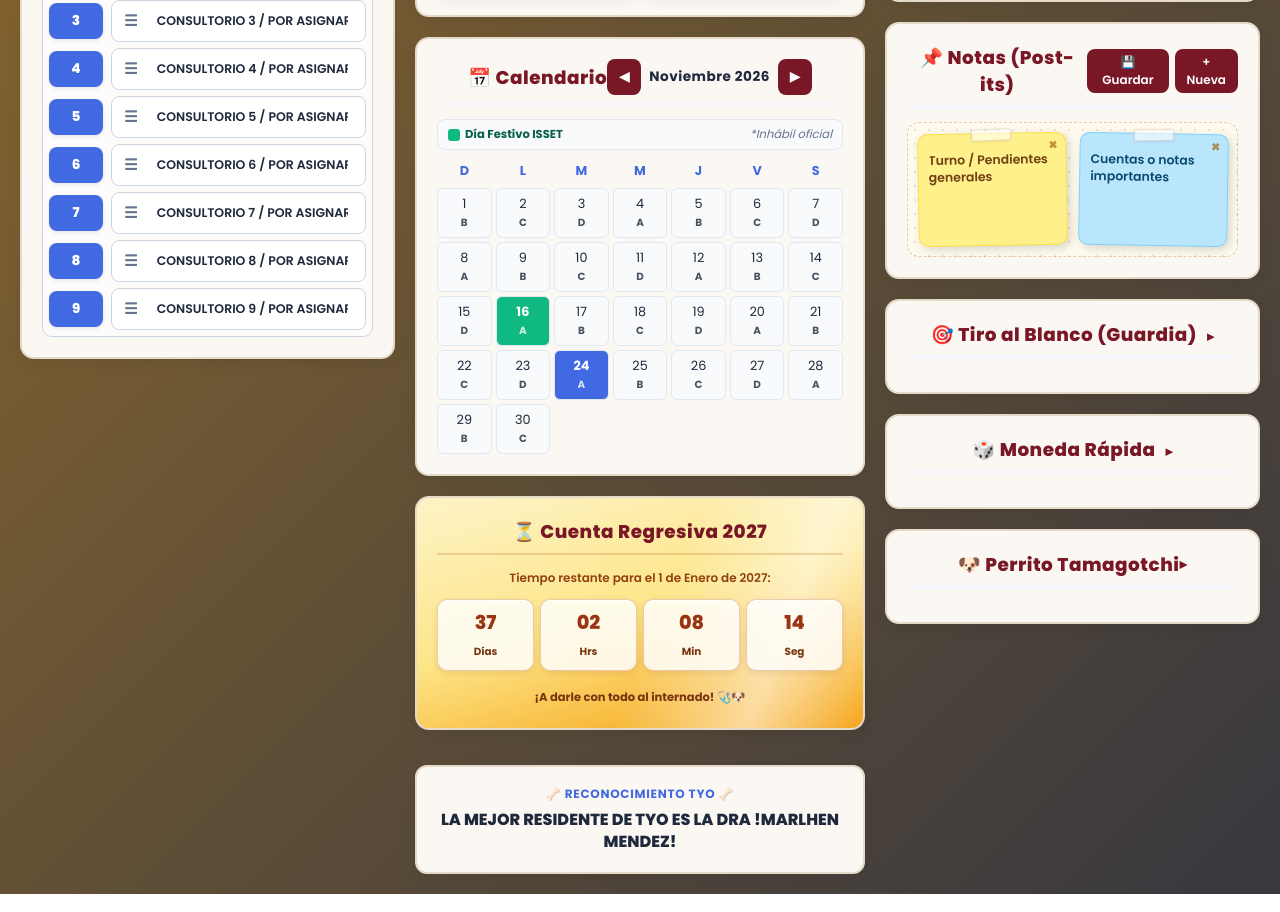
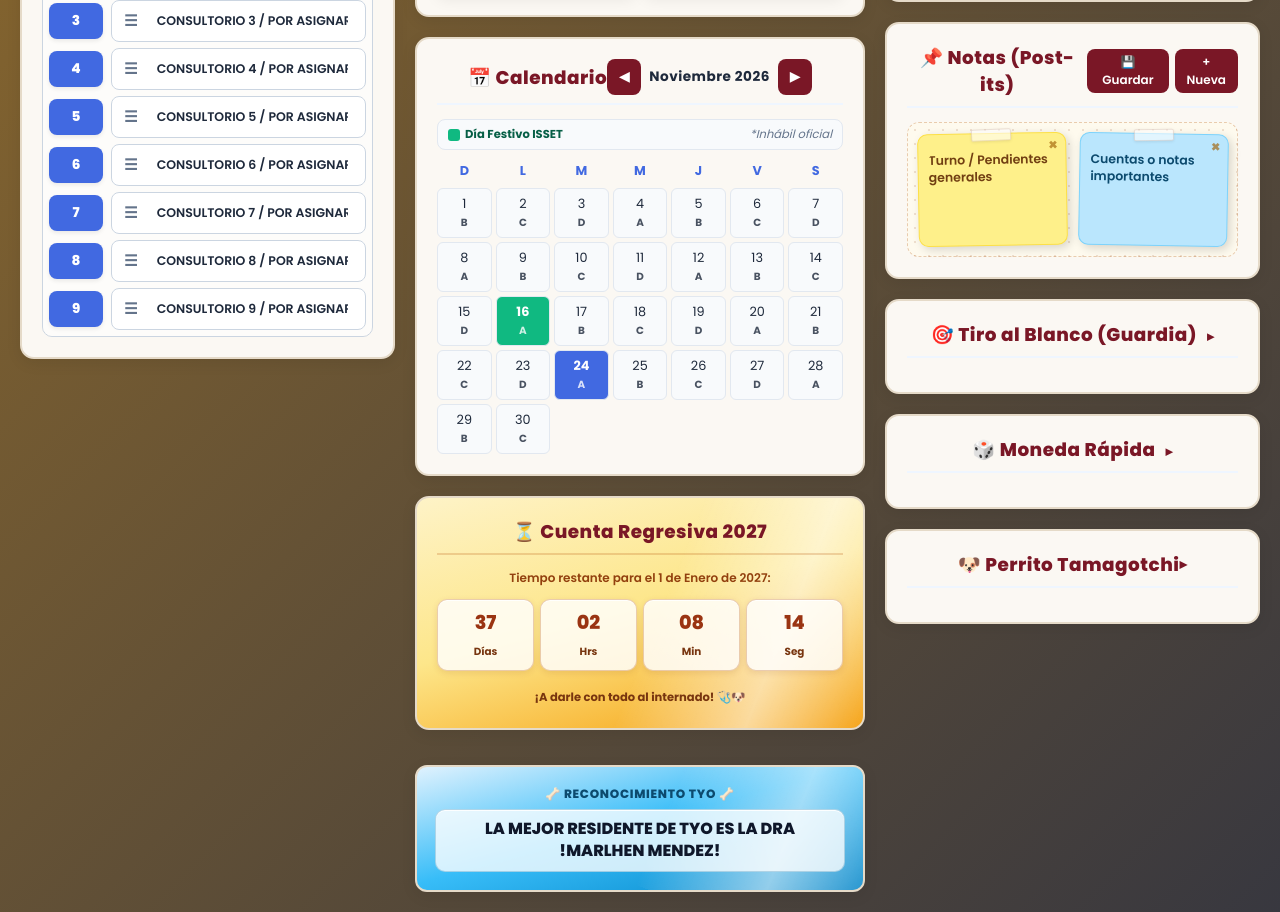
Before and after one commit to cirugiacemi-art/perrito2, a plain HTML site: page index.html in a window 1280 px wide. Shown: the part 864-1776 px from the top of the page. Drawn offline with Linux system fonts and the light colour scheme; no server answers.

Commit message:
Update index.html

```diff
--- a/index.html
+++ b/index.html
@@ -1281,6 +1281,95 @@ div[class*="postit-green"] {
   background-color: #A7F3D0 !important;
   border-color: #34D399 !important;
   color: #065F46 !important;
+}
+
+/* Cuadro azul brillante para Reconocimiento TYO */
+.reconocimiento-azul-card {
+  position: relative;
+  overflow: hidden;
+  background: linear-gradient(165deg, #E0F2FE 0%, #38BDF8 48%, #0284C7 100%) !important;
+  border: 2px solid #0369A1 !important;
+  box-shadow:
+    inset 0 2px 0 rgba(255, 255, 255, 0.75),
+    0 6px 18px rgba(2, 132, 199, 0.28),
+    0 0 14px rgba(56, 189, 248, 0.28) !important;
+  animation: pulsoBrilloAzul 3.2s ease-in-out infinite;
+}
+
+.reconocimiento-azul-card::after {
+  content: "";
+  position: absolute;
+  top: -40%;
+  left: -75%;
+  width: 55%;
+  height: 180%;
+  background: linear-gradient(
+    90deg,
+    rgba(255, 255, 255, 0) 0%,
+    rgba(255, 255, 255, 0.55) 50%,
+    rgba(255, 255, 255, 0) 100%
+  );
+  transform: rotate(22deg);
+  animation: barridoBrilloAzul 3.8s ease-in-out infinite;
+  pointer-events: none;
+}
+
+.reconocimiento-azul-subtitulo {
+  position: relative;
+  z-index: 1;
+  font-size: 0.75rem;
+  font-weight: 800;
+  text-transform: uppercase;
+  letter-spacing: 0.06em;
+  color: #0C4A6E;
+  margin-bottom: 6px;
+}
+
+.reconocimiento-azul-texto {
+  position: relative;
+  z-index: 1;
+  font-size: 1rem;
+  font-weight: 800;
+  color: #0F172A;
+  background: rgba(255, 255, 255, 0.78);
+  border: 1px solid rgba(3, 105, 161, 0.24);
+  border-radius: 10px;
+  padding: 8px 10px;
+  line-height: 1.4;
+  box-shadow: inset 0 1px 0 rgba(255, 255, 255, 0.9);
+}
+
+@keyframes barridoBrilloAzul {
+  0% {
+    left: -75%;
+    opacity: 0;
+  }
+  20% {
+    opacity: 1;
+  }
+  55% {
+    left: 135%;
+    opacity: 1;
+  }
+  100% {
+    left: 135%;
+    opacity: 0;
+  }
+}
+
+@keyframes pulsoBrilloAzul {
+  0%, 100% {
+    box-shadow:
+      inset 0 2px 0 rgba(255, 255, 255, 0.75),
+      0 6px 16px rgba(2, 132, 199, 0.26),
+      0 0 10px rgba(56, 189, 248, 0.22);
+  }
+  50% {
+    box-shadow:
+      inset 0 2px 0 rgba(255, 255, 255, 0.92),
+      0 8px 22px rgba(2, 132, 199, 0.42),
+      0 0 20px rgba(125, 211, 252, 0.48);
+  }
 }
 
   </style>
@@ -1568,16 +1657,15 @@ div[class*="postit-green"] {
           <small class="regresiva-dorada-pie">¡A darle con todo al internado! 🩺🐶</small>
         </div>
 
-<!-- Tarjeta Homenaje TYO -->
-  <div class="card" style="margin-top: 15px; background: white; padding: 18px; border-radius: 12px; box-shadow: 0 4px 6px rgba(0,0,0,0.05); text-align: center; border-left: 5px solid var(--primary);">
-    <div style="font-size: 0.75rem; font-weight: 700; text-transform: uppercase; letter-spacing: 0.06em; color: var(--primary); margin-bottom: 6px;">
-      🦴 RECONOCIMIENTO TYO 🦴
-    </div>
-    <div style="font-size: 1rem; font-weight: 800; color: #1e293b; line-height: 1.4;">
-      LA MEJOR RESIDENTE DE TYO ES LA DRA
-              !MARLHEN MENDEZ!
-    </div>
+<!-- Tarjeta Homenaje TYO en azul brillante -->
+<div class="card reconocimiento-azul-card" style="margin-top: 15px; padding: 18px; border-radius: 12px; text-align: center;">
+  <div class="reconocimiento-azul-subtitulo">
+    🦴 RECONOCIMIENTO TYO 🦴
   </div>
+  <div class="reconocimiento-azul-texto">
+    LA MEJOR RESIDENTE DE TYO ES LA DRA !MARLHEN MENDEZ!
+  </div>
+</div>
 
 
    </div>
```
